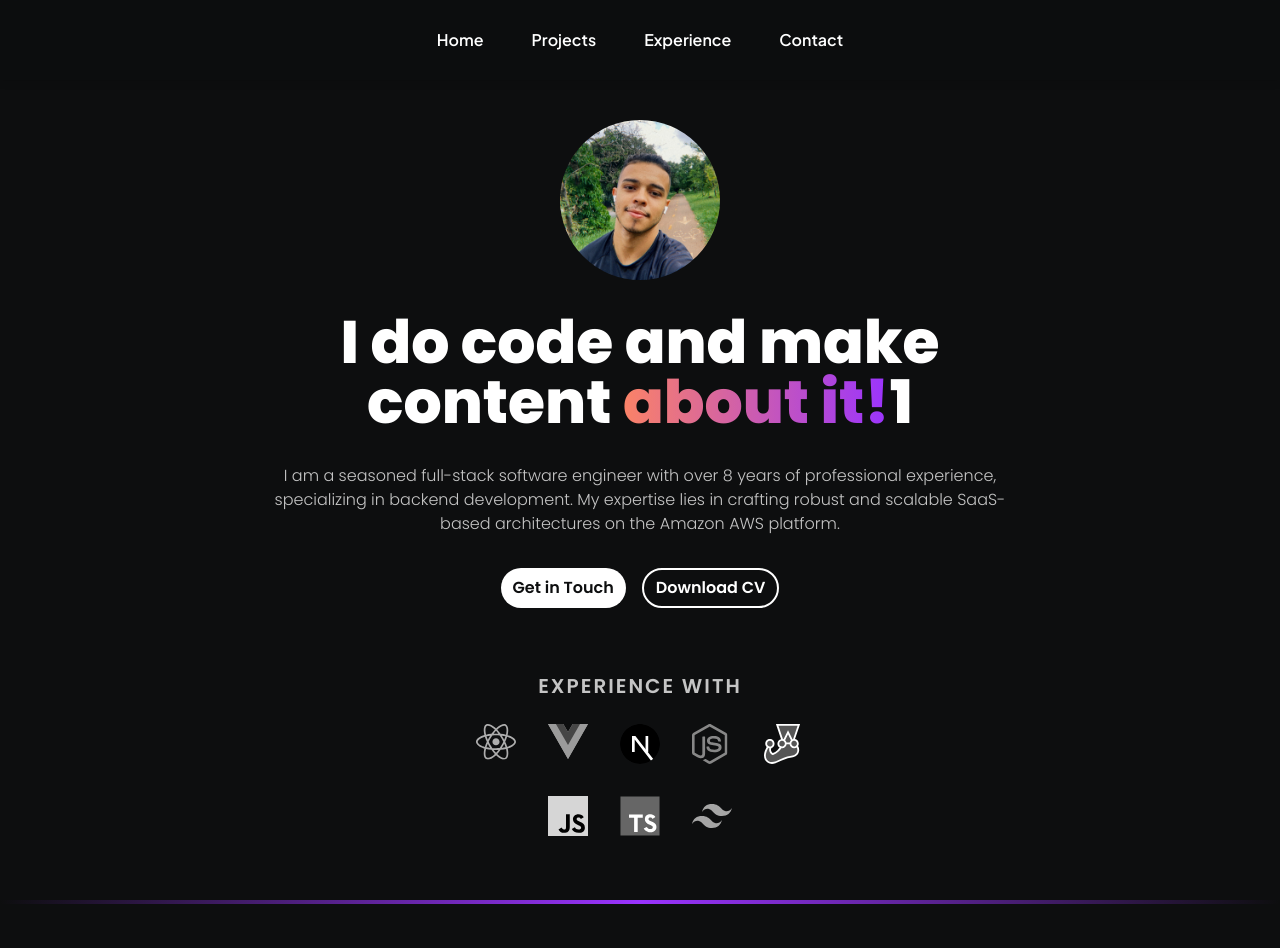
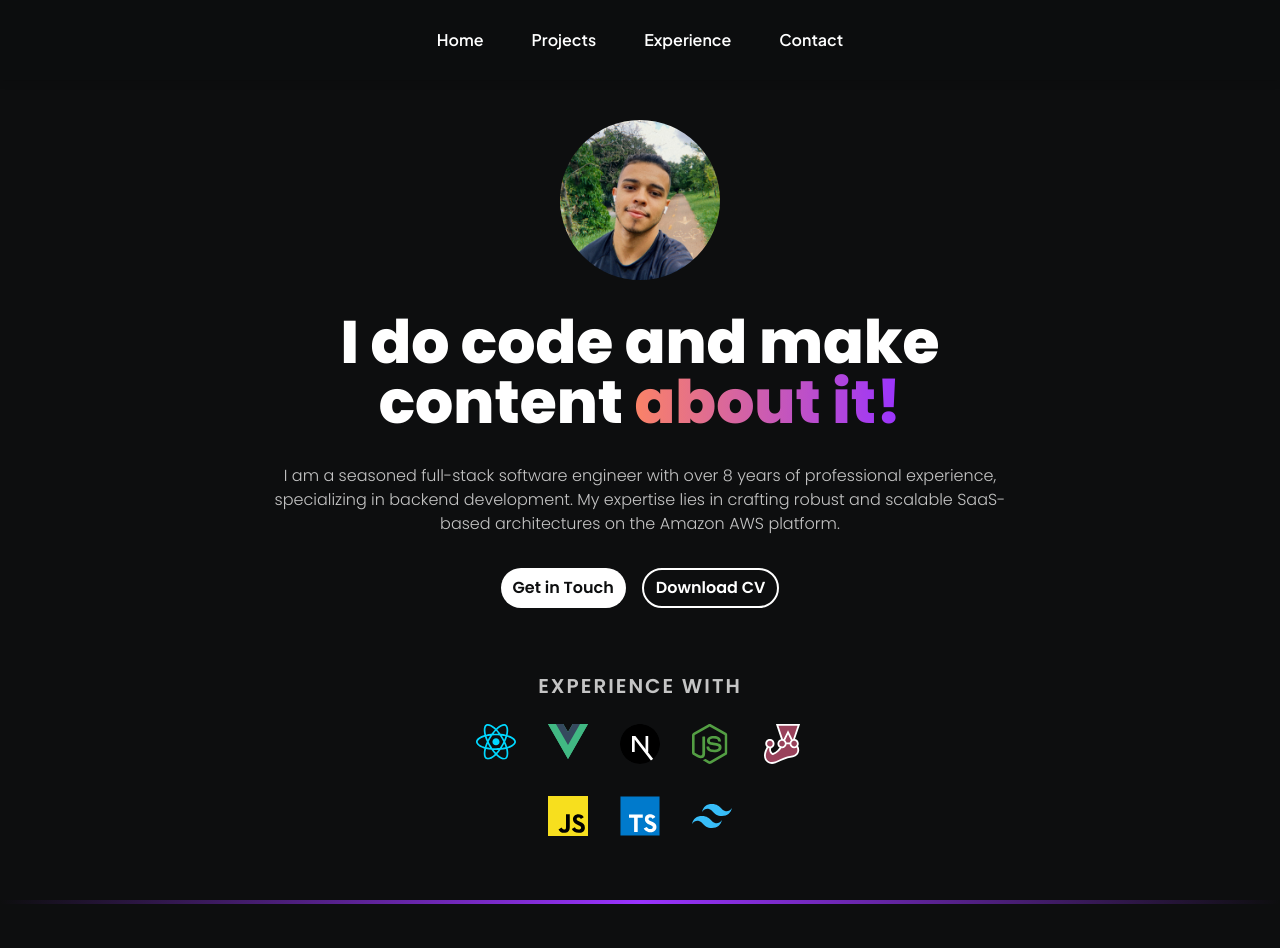
Before and after one commit to joaoVictorDeAndrade/portfolio, a React (Vite) app: page / in a window 1280 px wide. Shown: the top 948 px of the page. Built offline with nearby package versions, Linux system fonts and the light colour scheme.

Commit message:
rowback icon colors

```diff
--- a/src/ui/components/Hero.jsx
+++ b/src/ui/components/Hero.jsx
@@ -20,7 +20,6 @@ export function Hero() {
           {' '}
           about it!
         </span>
-        1
       </h1>
 
       <p className="text-neutral-light text-center">
--- a/src/ui/components/IconsContainer.jsx
+++ b/src/ui/components/IconsContainer.jsx
@@ -7,28 +7,17 @@ import tailwindcssLogo from '/public/tailwindcss.svg';
 import nextJsLogo from '/public/nextjs.svg';
 import nodeLogo from '/public/node.svg';
 
-const iconsArray = [
-  { name: 'React', src: reactLogo },
-  { name: 'Vue', src: vueLogo },
-  { name: 'Next.js', src: nextJsLogo },
-  { name: 'Node.js', src: nodeLogo },
-  { name: 'Jest', src: jestLogo },
-  { name: 'JavaScript', src: javascriptLogo, className: 'col-start-2' },
-  { name: 'TypeScript', src: typescriptLogo },
-  { name: 'Tailwind CSS', src: tailwindcssLogo },
-];
-
 export function IconsContainer() {
   return (
     <div className="grid grid-cols-5 gap-8">
-      {iconsArray.map((icon) => (
-        <img
-          key={icon.name}
-          src={icon.src}
-          alt=""
-          className={`grayscale transition duration-500 hover:grayscale-0 ${icon.className}`}
-        />
-      ))}
+      <img src={reactLogo} alt="" />
+      <img src={vueLogo} alt="" />
+      <img src={nextJsLogo} alt="" />
+      <img src={nodeLogo} alt="" />
+      <img src={jestLogo} alt="" />
+      <img src={javascriptLogo} alt="" className="col-start-2" />
+      <img src={typescriptLogo} alt="" />
+      <img src={tailwindcssLogo} alt="" />
     </div>
   );
 }
```
